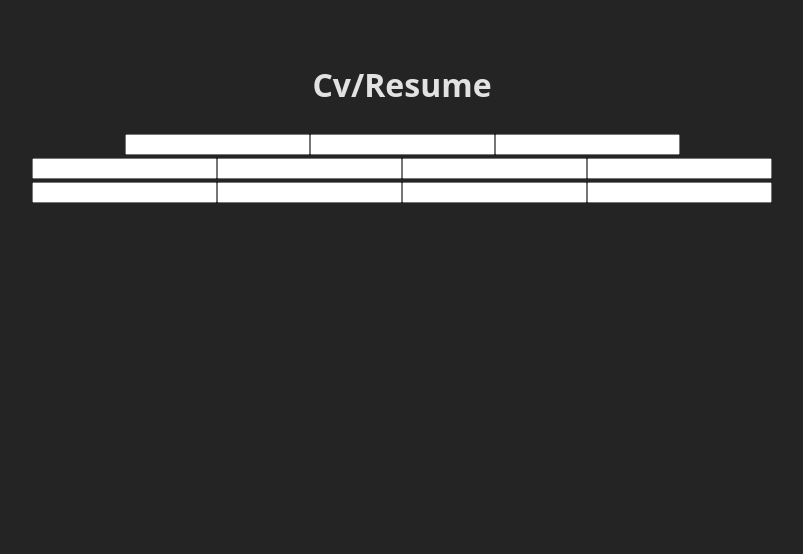
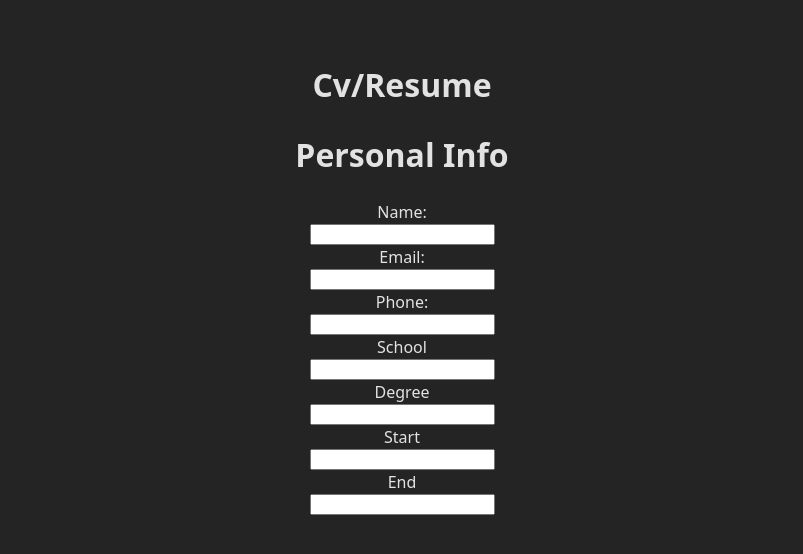
Before and after one commit to bpl06/cv_resume, a React (Vite) app in the folder cv_resume_app/: page / in a window 1280 px wide. Shown: the top 554 px of the page, without its empty margins (238-1041 px from the left). Built offline with nearby package versions, Linux system fonts and the light colour scheme.

Commit message:
WIP on form design/layout

```diff
--- a/cv_resume_app/src/App.jsx
+++ b/cv_resume_app/src/App.jsx
@@ -1,6 +1,7 @@
 import { useState } from 'react'
 import './App.css'
-import { Form } from './Form';
+import { GeneralForm } from './components/General_Form';
+import { EducationForm } from './components/Education_Form';
 
 function App() {
   const [count, setCount] = useState(0)
@@ -8,7 +9,8 @@ function App() {
   return (
     <>
       <h1>Cv/Resume</h1>
-      <Form/>
+      <GeneralForm/>
+      <EducationForm/>
     </>
   )
 }
--- a/cv_resume_app/src/Form.jsx
+++ /dev/null
@@ -1,34 +0,0 @@
-import { useState } from 'react';
-
-export function Form() {
-  // const [input, setInput] = useState('');
-  return (
-    <>
-      <div>
-        <div>
-         <form action="post" className='form'>
-           <input type="text" />
-           <input type="text" />
-           <input type="text" />
-         </form>
-        </div>
-        <div>
-          <form action="post" className='form'>
-           <input type="text" />
-           <input type="text" />
-           <input type="text" />
-           <input type="text" />
-          </form>
-        </div>
-        <div>
-          <form action="post" className='form'>
-            <input type="text" />
-            <input type="text" />
-            <input type="text" />
-            <input type="text" />
-          </form>
-        </div>
-      </div>
-    </>
-  )
-}
--- /dev/null
+++ b/cv_resume_app/src/components/Education_Form.jsx
@@ -0,0 +1,30 @@
+export function EducationForm() {
+
+//Should make a reusable component for label/input and move the form itself to one file
+//https://www.google.com/search?q=reusable+form+components+in+react+example&sca_esv=672cfb55ba862964&sxsrf=AE3TifOUrOKxx6cF6smuDx7lpzPLuzfqdw%3A1767040498334&ei=8uVSaYuNFNPawN4PrdSXwQE&ved=0ahUKEwiLztPp0uORAxVTLdAFHS3qJRgQ4dUDCBE&uact=5&oq=reusable+form+components+in+react+example&gs_lp=Egxnd3Mtd2l6LXNlcnAiKXJldXNhYmxlIGZvcm0gY29tcG9uZW50cyBpbiByZWFjdCBleGFtcGxlMgUQABjvBTIFEAAY7wUyCBAAGIAEGKIEMggQABiABBiiBEiuDVCvA1jfC3ABeAGQAQCYAd0BoAHpBqoBBTAuNC4xuAEDyAEA-AEBmAIEoAKEBMICChAAGLADGNYEGEfCAgcQIxiwAhgnwgILEAAYgAQYhgMYigWYAwCIBgGQBgiSBwUxLjIuMaAHmBOyBwUwLjIuMbgH-wPCBwUwLjEuM8gHD4AIAA&sclient=gws-wiz-serp
+
+  return (
+    <>
+      <div>
+        <form action="post" className='form'>
+          <div className="form-field">
+            <label htmlFor='school'>School</label>
+            <input type="text" id='school' name='school'/>
+          </div>
+          <div className="form-field">
+            <label htmlFor='degree'>Degree</label>
+            <input type="text" id='degree' name='degree'/>
+          </div>
+          <div className="form-field">
+            <label htmlFor='startDate'>Start</label>
+            <input type="text" id='startDate' name='startDate'/>
+          </div>
+          <div className="form-field">
+            <label htmlFor="endDate">End</label>
+            <input type="text" id='endDate' name='endDate'/>
+          </div>
+        </form>
+      </div>
+    </>
+  )
+}
--- /dev/null
+++ b/cv_resume_app/src/components/General_Form.jsx
@@ -0,0 +1,26 @@
+import { useState } from 'react';
+import '../styles/form.css';
+export function GeneralForm() {
+  // const [input, setInput] = useState('');
+  return (
+    <>
+      <h1>Personal Info</h1>
+      <div>
+        <form action="post" className='form'>
+          <div className='form-field'>
+            <label htmlFor='name'>Name: </label>
+            <input type="text" id='name' name='name'/>
+          </div>
+          <div className='form-field'>
+            <label htmlFor='email'>Email: </label>
+            <input type="text" id='email' name='email'/>
+          </div>
+          <div className='form-field'>
+            <label htmlFor='phone'>Phone: </label>
+            <input type="text" id='phone' name='phone'/>
+          </div>
+        </form>
+      </div>
+    </>
+  )
+}
--- /dev/null
+++ b/cv_resume_app/src/styles/form.css
@@ -0,0 +1,5 @@
+.form-field {
+  display: flex;
+  flex-direction: column;
+  align-items: center;
+}
```
Also changed, not shown: cv_resume_app/src/components/Experience_Form.jsx (added, +20 -0 lines).
